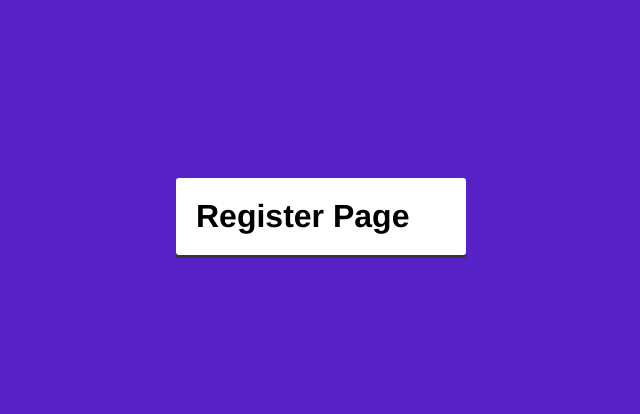
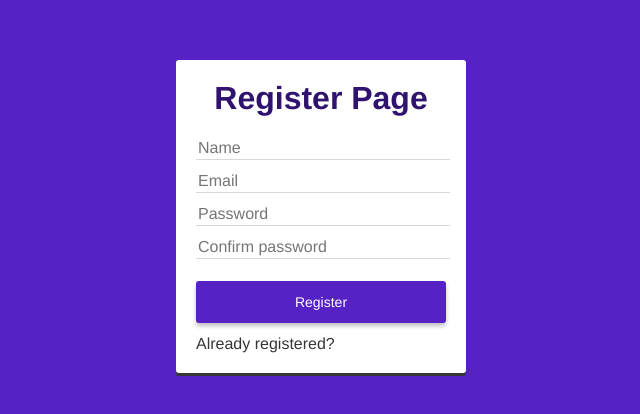
Before and after one commit to jcarlosj/React-JournalApp-FH, a React (Create React App) app: page /auth/register in a window 1280 px wide. Shown: the part 184-598 px from the top of the page, without its empty margins (319-959 px from the left). Built offline with nearby package versions, Linux system fonts and the light colour scheme.

Commit message:
[+] Sass: auth, buttons Partials - Estilos Pagina Register

```diff
--- a/src/components/auth/RegisterPage.js
+++ b/src/components/auth/RegisterPage.js
@@ -1,9 +1,53 @@
 import React from 'react';
+import { Link } from 'react-router-dom';
 
 export const RegisterPage = () => {
     return (
-        <div>
-            <h1>Register Page</h1>
-        </div>
+        <>
+            <h1 className="auth__title">Register Page</h1>
+            <form>
+                <input
+                    type="text"
+                    placeholder="Name"
+                    name="name"
+                    className="auth__input"
+                    autoComplete="off"
+                />
+                <input
+                    type="text"
+                    placeholder="Email"
+                    name="email"
+                    className="auth__input"
+                    autoComplete="off"
+                />
+                <input
+                    type="password"
+                    placeholder="Password"
+                    name="password"
+                    className="auth__input"
+                />
+                <input
+                    type="password"
+                    placeholder="Confirm password"
+                    name="confirm_password"
+                    className="auth__input"
+                />
+                <button
+                    type="button"
+                    className="btn btn-primary btn-block mtb-3"
+                    //disabled={ true }
+                >
+                    Register
+                </button>
+
+                <Link
+                    to="/auth/login"
+                    className="link"
+                >
+                    Already registered?
+                </Link>
+
+            </form>
+        </>
     )
 }
--- a/src/styles/base/_base.scss
+++ b/src/styles/base/_base.scss
@@ -27,6 +27,9 @@ $unit: 'px'; // Feel free to change the unit.
     .mb-#{ $i } {
         margin-bottom: #{ $value + $unit };
     }
+    .mtb-#{ $i } {
+        margin: #{ $value + $unit } 0;
+    }
 }
 
 .pointer {
```
Also changed, not shown: 1 other file (tests, documents, lock files or other folders).
